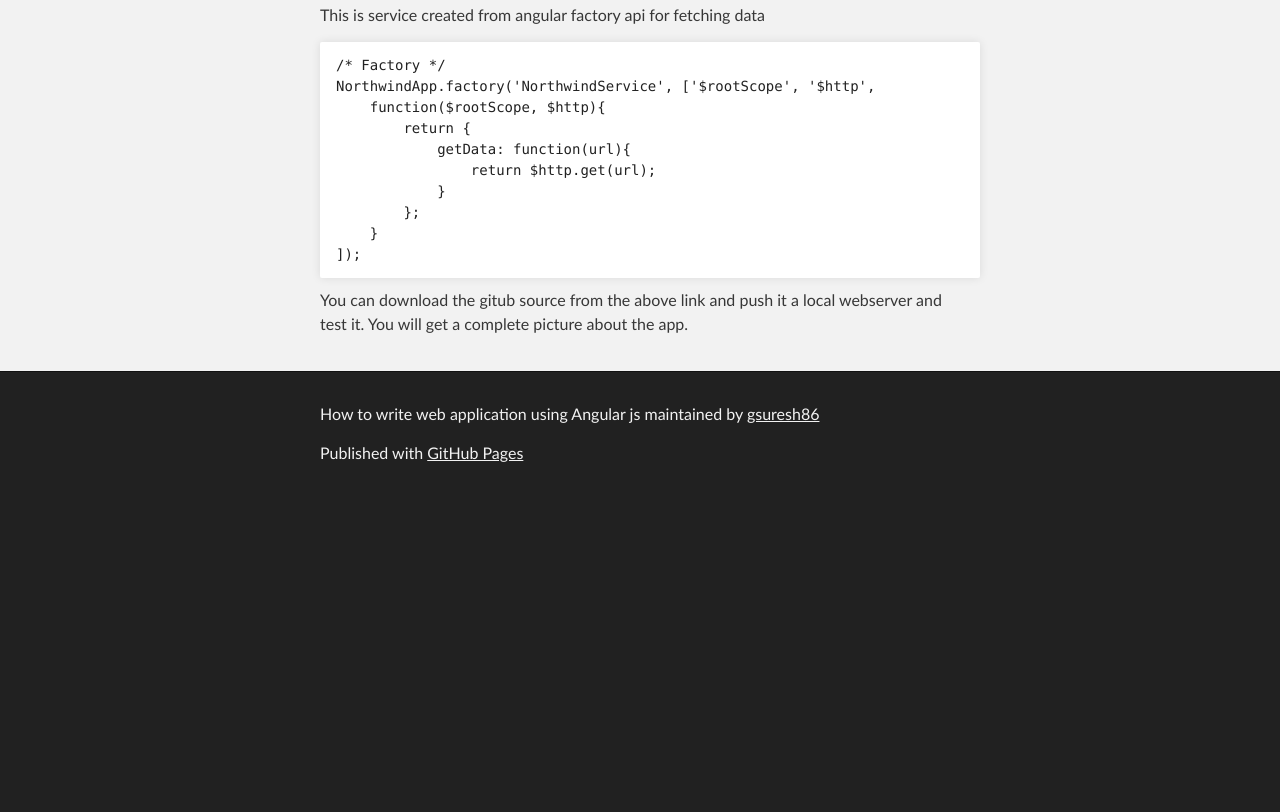
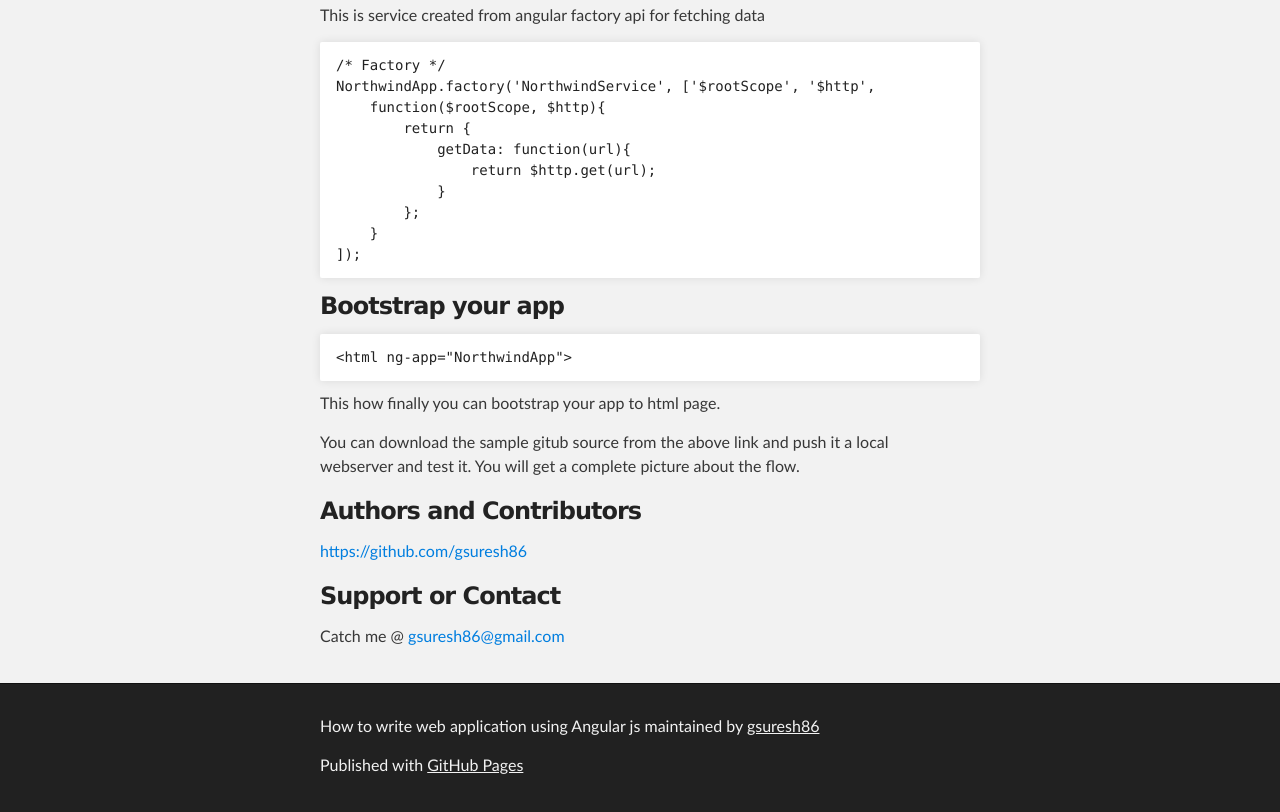
Before and after one commit to gsuresh86/northiwind_app_using_angularjs, a plain HTML site: page index.html in a window 1280 px wide. Shown: the part 2986-3798 px from the top of the page. Before the commit the page ends 3486 px from the top, so only its background shows below. Drawn offline with Linux system fonts and the light colour scheme.

Commit message:
Create gh-pages branch via GitHub

```diff
--- a/index.html
+++ b/index.html
@@ -157,7 +157,25 @@ NorthwindApp.factory('NorthwindService', ['$rootScope', '$http',
 ]);
 </code></pre>
 
-<p>You can download the gitub source from the above link and push it a local webserver and test it. You will get a complete picture about the app.</p>
+<h3>
+<a name="bootstrap-your-app" class="anchor" href="#bootstrap-your-app"><span class="octicon octicon-link"></span></a>Bootstrap your app</h3>
+
+<pre><code>&lt;html ng-app="NorthwindApp"&gt;
+</code></pre>
+
+<p>This how finally you can bootstrap your app to html page.</p>
+
+<p>You can download the sample gitub source from the above link and push it a local webserver and test it. You will get a complete picture about the flow.</p>
+
+<h3>
+<a name="authors-and-contributors" class="anchor" href="#authors-and-contributors"><span class="octicon octicon-link"></span></a>Authors and Contributors</h3>
+
+<p><a href="https://github.com/gsuresh86">https://github.com/gsuresh86</a></p>
+
+<h3>
+<a name="support-or-contact" class="anchor" href="#support-or-contact"><span class="octicon octicon-link"></span></a>Support or Contact</h3>
+
+<p>Catch me @ <a href="mailto:gsuresh86@gmail.com">gsuresh86@gmail.com</a></p>
       </section>
     </div>
 
```
Also changed, not shown: params.json (+1 -1 lines).
